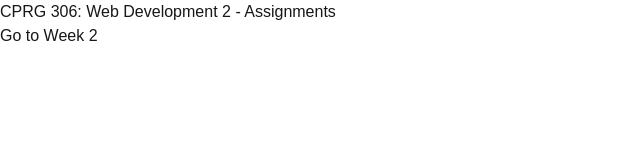
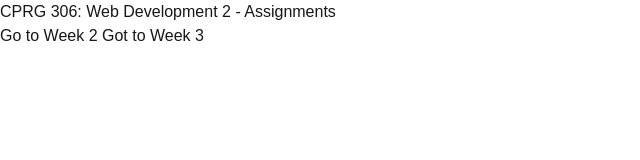
Before and after one commit to Jasmeen-maker/cprg306-assignments, a Next.js app: page / in a window 1280 px wide. Shown: the top 160 px of the page, without its empty margins (0-640 px from the left). Built offline with nearby package versions, Linux system fonts and the light colour scheme.

Commit message:
Update page.js

```diff
--- a/app/page.js
+++ b/app/page.js
@@ -5,6 +5,7 @@ export default function Home() {
     <main>
       <h1>CPRG 306: Web Development 2 - Assignments</h1>
       <Link href = "\week-2">Go to Week 2</Link>
+    <Link href = "\week-3"> Got to Week 3</Link>
     </main>
   );
 }
```
